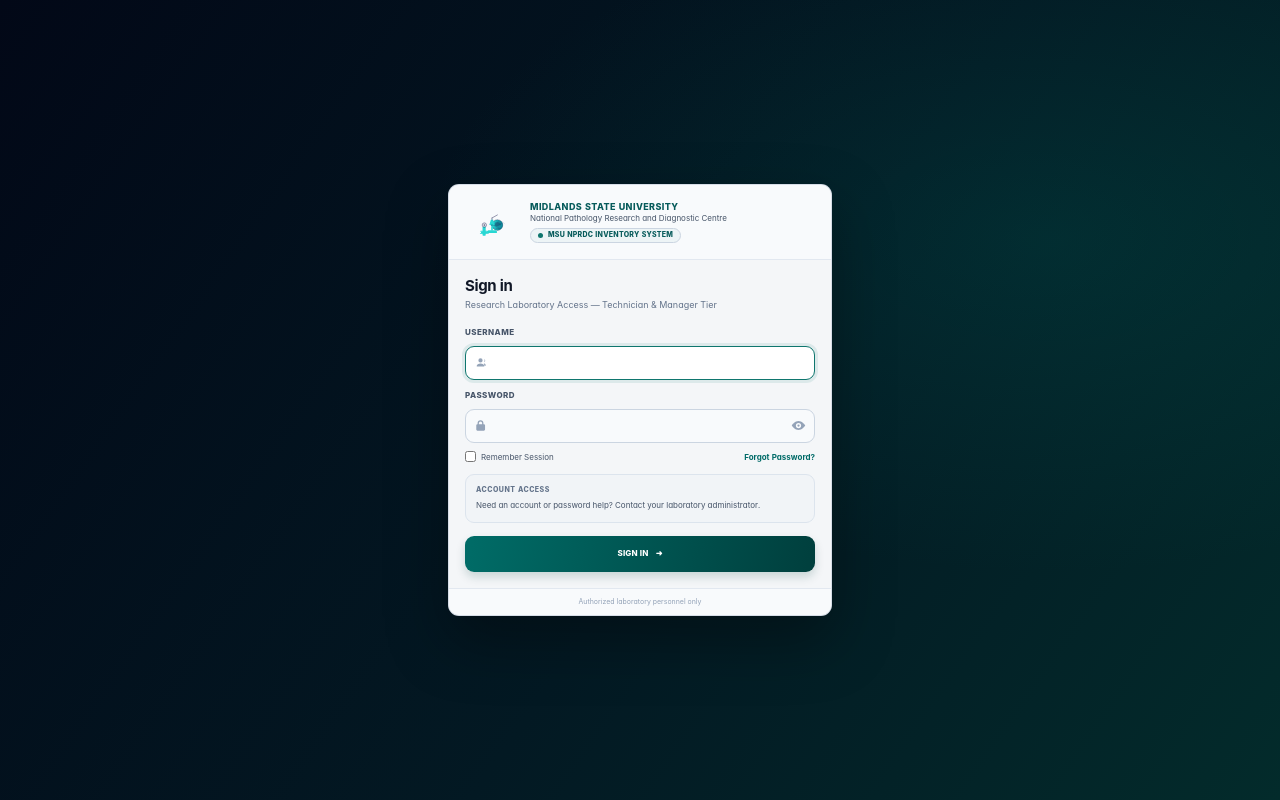
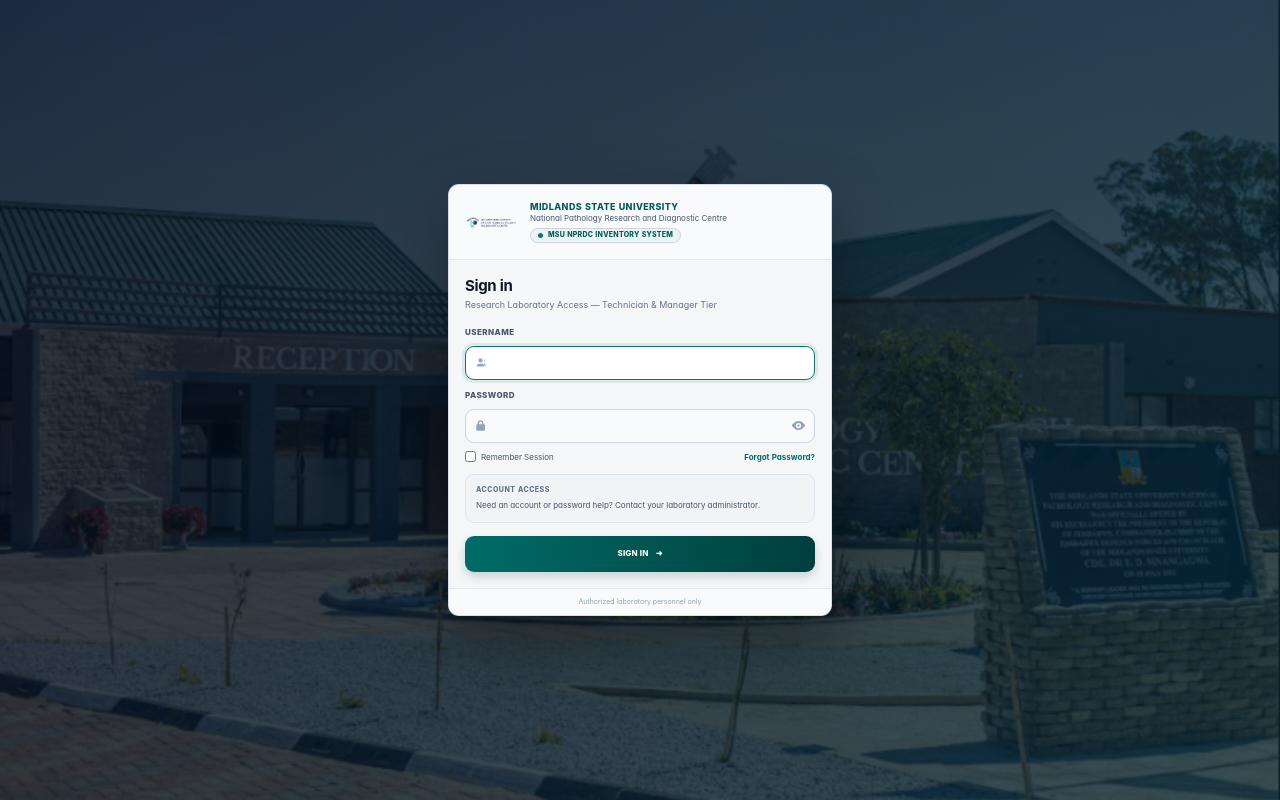
Before and after one commit to Thando2805/Lab-inventory, a Flask app: page /login in a window 1280 px wide. Run offline with Flask 3, Linux system fonts and the light colour scheme; some libraries are stand-ins or nearby versions.

Commit message:
Update login branding and background

```diff
--- a/static/css/custom.css
+++ b/static/css/custom.css
@@ -226,7 +226,7 @@ button {
   min-width: 0;
   background:
     linear-gradient(180deg, rgba(247, 248, 250, 0.93), rgba(247, 248, 250, 0.96)),
-    url('/static/images/nprdc-logo.svg') center center / 52% auto no-repeat;
+    url('/static/images/nprdc-logo.png') center center / 52% auto no-repeat;
   background-attachment: fixed;
 }
 
@@ -1046,9 +1046,13 @@ td.mono,
   display: grid;
   place-items: center;
   padding: 16px;
-  background:
-    radial-gradient(ellipse at 82% 30%, rgba(0, 97, 89, .24), transparent 42%),
-    linear-gradient(125deg, #020817 0%, #031923 56%, #032b2b 100%);
+  background-color: #020817;
+  background-image:
+    linear-gradient(125deg, rgba(2, 8, 23, .80), rgba(2, 35, 45, .78)),
+    url("../images/nprdc-building.png");
+  background-position: center, center;
+  background-size: cover, cover;
+  background-repeat: no-repeat, no-repeat;
 }
 
 .login-card {
--- a/templates/base.html
+++ b/templates/base.html
@@ -15,7 +15,7 @@
 
         <aside class="sidebar">
             <div class="brand">
-                <img src="{{ url_for('static', filename='images/nprdc-logo.svg') }}" alt="MSU NPRDC Logo"
+                <img src="{{ url_for('static', filename='images/nprdc-logo.png') }}" alt="MSU NPRDC Logo"
                     class="brand-mark">
                 <div class="brand-text">MSU NPRDC</div>
             </div>
--- a/templates/forgot_password.html
+++ b/templates/forgot_password.html
@@ -5,7 +5,7 @@
 <main class="login-wrap">
     <section class="login-card password-help-card">
         <header class="login-brand">
-            <img src="{{ url_for('static', filename='images/nprdc-logo.svg') }}" class="login-emblem" alt="MSU NPRDC logo">
+            <img src="{{ url_for('static', filename='images/nprdc-logo.png') }}" class="login-emblem" alt="MSU NPRDC logo">
             <div class="login-brand-copy">
                 <div class="login-brand-kicker">Midlands State University</div>
                 <div class="login-brand-sub">National Pathology Research and Diagnostic Centre</div>
--- a/templates/login.html
+++ b/templates/login.html
@@ -5,7 +5,7 @@
 <main class="login-wrap">
     <section class="login-card" aria-labelledby="login-title">
         <header class="login-brand">
-            <img src="{{ url_for('static', filename='images/nprdc-logo.svg') }}" class="login-emblem" alt="MSU NPRDC logo">
+            <img src="{{ url_for('static', filename='images/nprdc-logo.png') }}" class="login-emblem" alt="MSU NPRDC logo">
             <div class="login-brand-copy">
                 <div class="login-brand-kicker">Midlands State University</div>
                 <div class="login-brand-sub">National Pathology Research and Diagnostic Centre</div>
```
Also changed, not shown: static/images/nprdc-building.png (added), static/images/nprdc-logo.png (added), static/images/nprdc-logo.svg (deleted).
